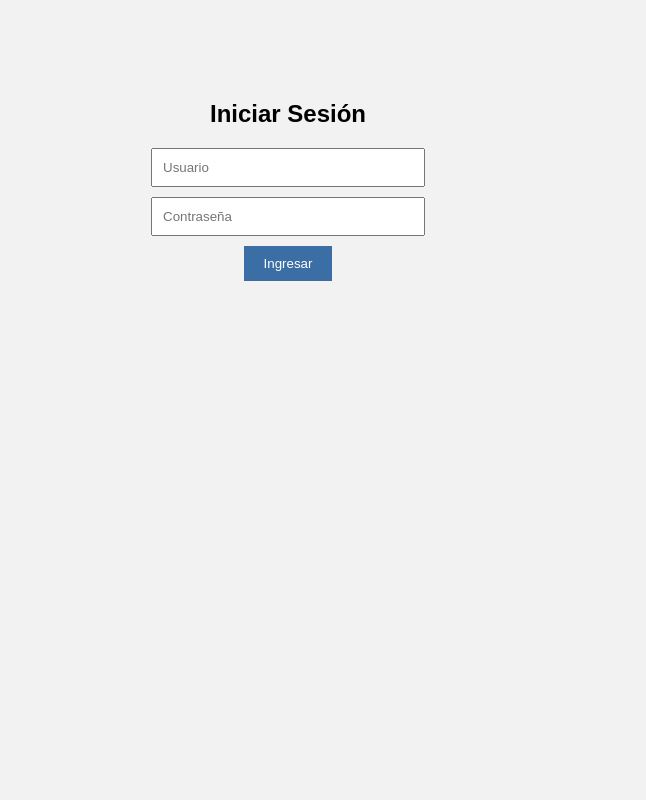
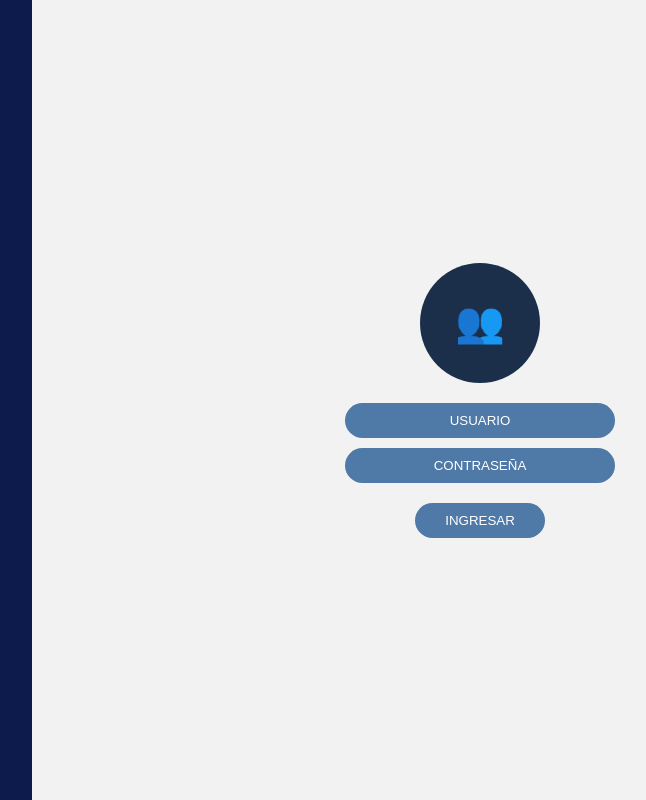
Before and after one commit to JuanDeLosAndes/Proyecto-ing-software-r, a plain HTML site: page frontend/login.html in a window 1280 px wide. Shown: the whole page, without its empty margins (352-998 px from the left). Drawn offline with Linux system fonts and the light colour scheme.

```diff
--- a/frontend/login.html
+++ b/frontend/login.html
@@ -2,28 +2,99 @@
 <html>
 <head>
     <title>Login</title>
-    <link rel="stylesheet" href="styles.css">
+    <style>
+        body {
+            margin: 0;
+            font-family: Arial;
+            display: flex;
+            height: 100vh;
+        }
+
+        .left {
+            width: 30%;
+            background: #0d1b4c;
+        }
+
+        .right {
+            width: 70%;
+            background: #f2f2f2;
+            display: flex;
+            justify-content: center;
+            align-items: center;
+        }
+
+        .login-box {
+            text-align: center;
+        }
+
+        .icon {
+            width: 120px;
+            height: 120px;
+            background: #1c2f4a;
+            border-radius: 50%;
+            margin: auto;
+            margin-bottom: 20px;
+            display: flex;
+            justify-content: center;
+            align-items: center;
+            color: orange;
+            font-size: 40px;
+        }
+
+        input {
+            display: block;
+            margin: 10px auto;
+            padding: 10px;
+            width: 250px;
+            border-radius: 20px;
+            border: none;
+            background: #4f79a6;
+            color: white;
+            text-align: center;
+        }
+
+        input::placeholder {
+            color: white;
+        }
+
+        button {
+            margin-top: 10px;
+            padding: 10px 30px;
+            background: #4f79a6;
+            color: white;
+            border: none;
+            border-radius: 20px;
+            cursor: pointer;
+        }
+
+        button:hover {
+            background: #35597c;
+        }
+    </style>
 </head>
+
 <body>
 
-<div class="login-box">
+<div class="left"></div>
 
-    <h2>Iniciar Sesión</h2>
+<div class="right">
+    <div class="login-box">
 
-    <input type="text" id="usuario" placeholder="Usuario">
-    <input type="password" id="password" placeholder="Contraseña">
+        <div class="icon">👥</div>
 
-    <button onclick="login()">Ingresar</button>
+        <input type="text" id="usuario" placeholder="USUARIO">
+        <input type="password" id="password" placeholder="CONTRASEÑA">
 
+        <button onclick="login()">INGRESAR</button>
+
+    </div>
 </div>
 
 <script>
 function login() {
-
     let user = document.getElementById("usuario").value;
     let pass = document.getElementById("password").value;
 
-    // Simulación (frontend)
     if(user === "admin" && pass === "1234"){
         window.location.href = "asignacion.html";
     } else {
```
Also changed, not shown: frontend/index.html (+1 -1 lines), 1 other file.
